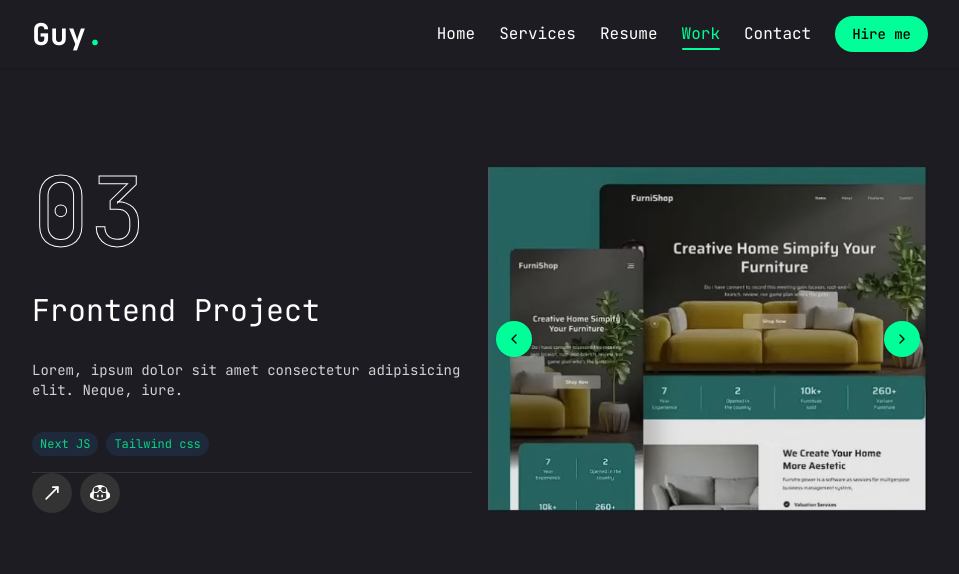
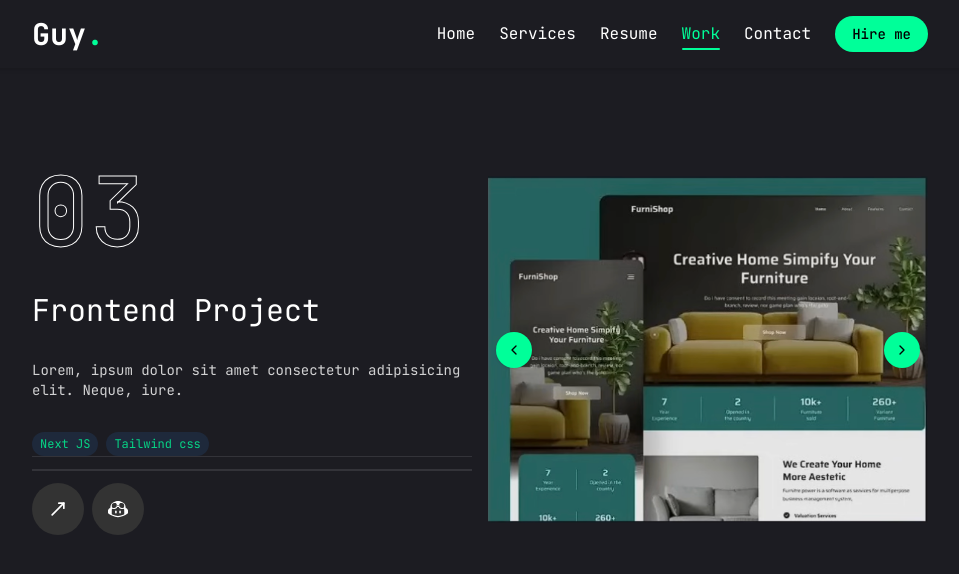
Before and after one commit to guyevaristebade/Portefolio_V2, a Next.js app: page /work in a window 1280 px wide. Shown: the top 574 px of the page, without its empty margins (160-1119 px from the left). Built offline with nearby package versions, Linux system fonts and the light colour scheme.

Commit message:
work page en cours

```diff
--- a/app/work/page.tsx
+++ b/app/work/page.tsx
@@ -2,6 +2,7 @@
 import GithubIcons from "@/components/icons/GithubIcons";
 import Section from "@/components/Section";
 import { Button } from "@/components/ui/button";
+import { cn } from "@/lib/utils";
 import { ChevronLeft, ChevronRight, MoveUpRight } from "lucide-react";
 import Image from "next/image";
 import Link from "next/link";
@@ -16,7 +17,7 @@ const WorkPage = () => {
         "lorem ipsum dolor sit amet, consectetur adipiscing elit, Lorem, ipsum dolor.",
       image: "/work1.png",
       site_link: "https://example.com/work1",
-      code_link: "https://github.com/example/work1",
+      code_link: "https://github/work1",
       tags: ["Html", "CSS 3", "JavaScript"],
     },
     {
@@ -55,10 +56,10 @@ const WorkPage = () => {
   };
 
   return (
-    <Section className="relative">
+    <Section>
       <div className="flex flex-col-reverse lg:flex-row justify-between gap-4">
         <div className="flex flex-col justify-between lg:w-1/2">
-          <div className="flex flex-col justify-between gap-8 border-b border-white/10 pb-4">
+          <div className="flex flex-col justify-between gap-8 border-b border-white/10">
             <h2 className="text-8xl text-outline text-transparent">
               {works[index].num}
             </h2>
@@ -75,32 +76,31 @@ const WorkPage = () => {
               ))}
             </div>
           </div>
+          <div className="h-0.5 bg-white/10 my-3"></div>
           <div className="flex gap-2">
             <Link
               href={works[index].site_link}
               target="_blank"
-              className="bg-[#333] rounded-full h-10 w-10 text-md text-white hover:text-accent flex justify-center items-center"
+              className={cn(
+                "bg-[#333] rounded-[100%] p-4 text-md text-white hover:text-accent flex justify-center items-center transition-all duration-300",
+                !works[index].site_link && "opacity-50 pointer-events-none"
+              )}
             >
               <MoveUpRight size={20} />
             </Link>
             <Link
               href={works[index].code_link}
               target="_blank"
-              className="bg-[#333] rounded-[100%] h-10 w-10 text-md text-white hover:text-accent flex justify-center items-center"
+              className={cn(
+                "bg-[#333] rounded-[100%] p-4 text-md text-white hover:text-accent flex justify-center items-center transition-all duration-300",
+                !works[index].code_link && "opacity-50 pointer-events-none"
+              )}
             >
               <GithubIcons size={20} />
             </Link>
           </div>
         </div>
-        {/* <div className="relative w-full lg:w-1/2">
-          <Image
-            src={works[index].image}
-            alt={"work image"}
-            width={500}
-            height={500}
-            className="w-full h-full object-cover"
-          />
-        </div> */}
+
         <div className="relative w-full lg:w-1/2 flex items-center justify-center">
           <Image
             src={works[index].image}
@@ -129,20 +129,6 @@ const WorkPage = () => {
           </Button>
         </div>
       </div>
-      {/* <div className="flex w-full gap-2 justify-between md:justify-end absolute md:static top-[120px]">
-        <Button
-          className="bg-accent rounded-none text-md text-black hover:text-white hover:border hover:border-accent"
-          onClick={handlePrev}
-        >
-          <ChevronLeft />
-        </Button>
-        <Button
-          className="bg-accent rounded-none  text-black hover:text-white hover:border hover:border-accent flex-end"
-          onClick={handleNext}
-        >
-          <ChevronRight />
-        </Button>
-      </div> */}
     </Section>
   );
 };
```
